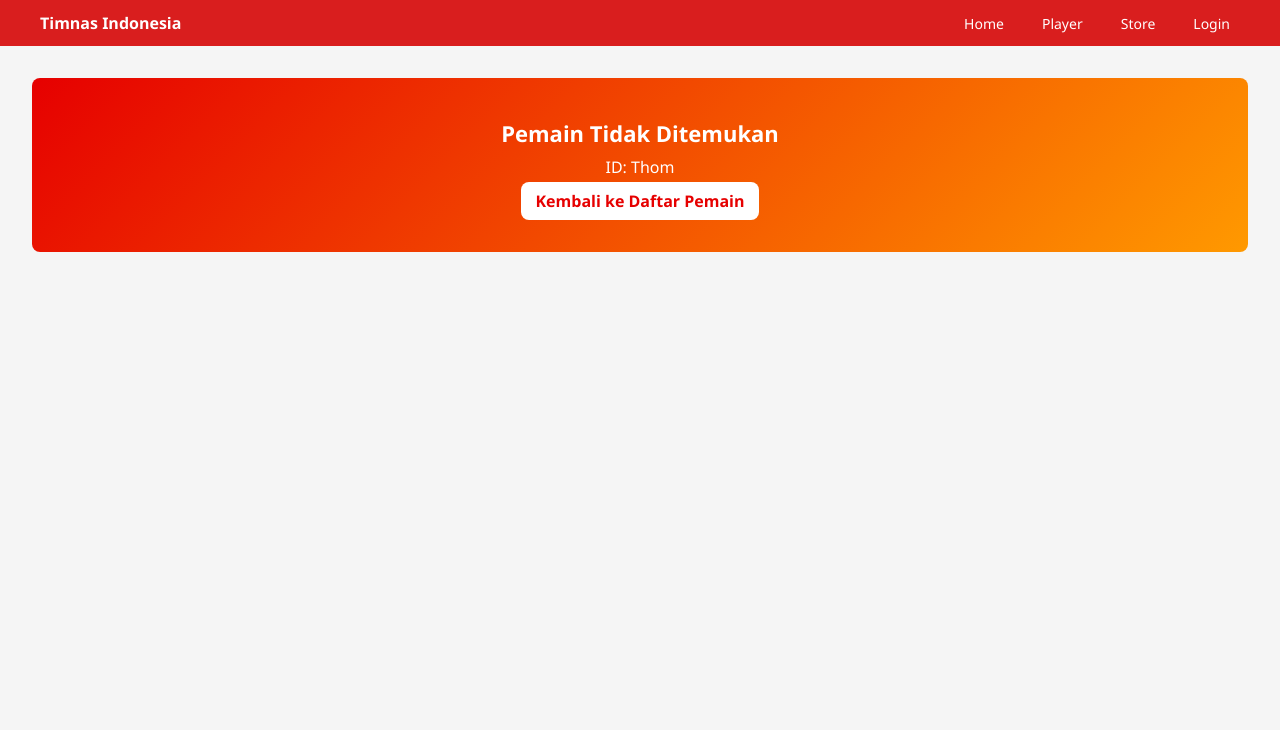
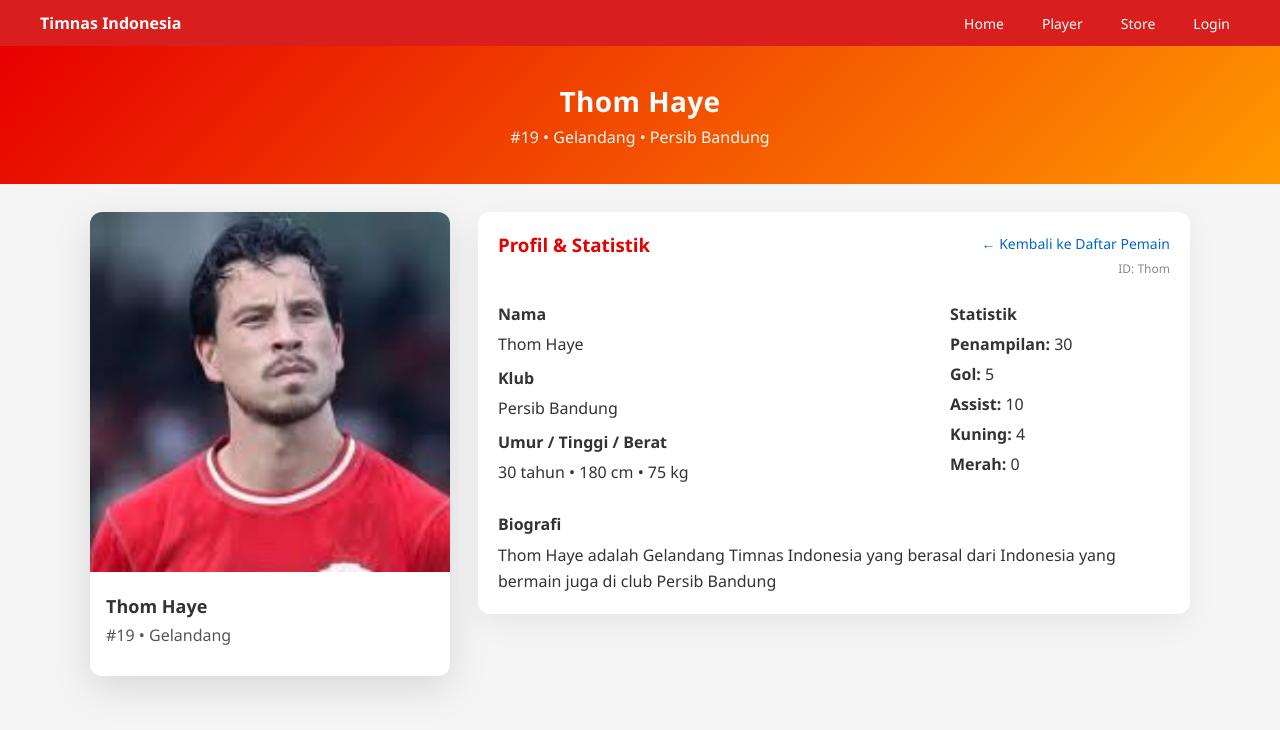
Before and after one commit to Farhanselifan/ProjectWebsiteTimnasKel9, a Next.js app in the folder my-next-app/: page /player/Thom in a window 1280 px wide. Shown: the top 730 px of the page. Built offline with nearby package versions, Linux system fonts and the light colour scheme.

Commit message:
final page detail pemain

```diff
--- a/my-next-app/app/player/[id]/page.tsx
+++ b/my-next-app/app/player/[id]/page.tsx
@@ -101,7 +101,7 @@ const PLAYERS: Player[] = [
       "Rizky Ridho adalah gelandang dengan visi permainan yang baik, kreator serangan dari lini tengah.",
     stats: { appearances: 30, goals: 5, assists: 10, yellowCards: 4, redCards: 0 },
   },
-    {
+  {
     id: "marteen",
     name: "Marteen Paes",
     number: 1,
@@ -115,7 +115,7 @@ const PLAYERS: Player[] = [
       "Marteen Paes adalah Kiper Timnas Indonesia yang berasal dari Amerika Serikat yang bermain juga di club FC Dallas.",
     stats: { appearances: 30, goals: 5, assists: 10, yellowCards: 4, redCards: 0 },
   },
-    {
+  {
     id: "ernando",
     name: "Ernando Ari",
     number: 12,
@@ -141,6 +141,258 @@ const PLAYERS: Player[] = [
     photo: "/images/players/Nadeo-Argawinata.jpg",
     bio:
       "Nadeo Argawinata adalah Kiper Timnas Indonesia yang berasal dari indonesia yang bermain juga di club Borneo Samarinda.",
+    stats: { appearances: 30, goals: 5, assists: 10, yellowCards: 4, redCards: 0 },
+  },
+  {
+    id: "kevin",
+    name: "Kevin Diks",
+    number: 2,
+    position: "Bek",
+    club: "Mönchengladbach",
+    age: 29,
+    height: "180 cm",
+    weight: "75 kg",
+    photo: "/images/players/Kevin-Diks.jpg",
+    bio:
+      "Kevin Diks adalah Bek Timnas Indonesia yang berasal dari Jerman yang bermain juga di club Mönchengladbach.",
+    stats: { appearances: 30, goals: 5, assists: 10, yellowCards: 4, redCards: 0 },
+  },
+  {
+    id: "jay",
+    name: "Jay Idzes",
+    number: 3,
+    position: "Bek",
+    club: "Sassuolo",
+    age: 25,
+    height: "180 cm",
+    weight: "75 kg",
+    photo: "/images/players/Jay-Idzez.jpg",
+    bio:
+      "Jay Idzes adalah Bek Timnas Indonesia yang berasal dari Italia yang bermain juga di club Sassuolo.",
+    stats: { appearances: 30, goals: 5, assists: 10, yellowCards: 4, redCards: 0 },
+  },
+  {
+    id: "jordi",
+    name: "Jordi Amat",
+    number: 4,
+    position: "Bek",
+    club: "Persija Jakarta.",
+    age: 33,
+    height: "180 cm",
+    weight: "75 kg",
+    photo: "/images/players/Jordi-Amat.jpg",
+    bio:
+      "Jordi Amat adalah Bek Timnas Indonesia yang berasal dari Indonesia yang bermain juga di club Persija Jakarta.",
+    stats: { appearances: 30, goals: 5, assists: 10, yellowCards: 4, redCards: 0 },
+  },
+  {
+    id: "sandy",
+    name: "Sandy Waish",
+    number: 6,
+    position: "Bek",
+    club: "Buriram United",
+    age: 30,
+    height: "180 cm",
+    weight: "75 kg",
+    photo: "/images/players/Sandy-Waish.jpg",
+    bio:
+      "Sandy Waish adalah Bek Timnas Indonesia yang berasal dari Thailand yang bermain juga di club Buriram United",
+    stats: { appearances: 30, goals: 5, assists: 10, yellowCards: 4, redCards: 0 },
+  },
+  {
+    id: "calvin",
+    name: "Calvin Verdonk",
+    number: 17,
+    position: "Bek",
+    club: "Lille",
+    age: 28,
+    height: "180 cm",
+    weight: "75 kg",
+    photo: "/images/players/Calvin-Verdonk.jpg",
+    bio:
+      "Calvin Verdonk adalah Bek Timnas Indonesia yang berasal dari Prancis yang bermain juga di club Lille",
+    stats: { appearances: 30, goals: 5, assists: 10, yellowCards: 4, redCards: 0 },
+  },
+  {
+    id: "shayne",
+    name: "Shayne Pattynama",
+    number: 20,
+    position: "Bek",
+    club: "Buriram United",
+    age: 27,
+    height: "180 cm",
+    weight: "75 kg",
+    photo: "/images/players/Shayne-Pattynama.jpg",
+    bio:
+      "Shayne Pattynama adalah Bek Timnas Indonesia yang berasal dari Thailand yang bermain juga di club Buriram United",
+    stats: { appearances: 30, goals: 5, assists: 10, yellowCards: 4, redCards: 0 },
+  },
+  {
+    id: "dean",
+    name: "Dean James",
+    number: 21,
+    position: "Bek",
+    club: "Go Ahead Eagles",
+    age: 25,
+    height: "180 cm",
+    weight: "75 kg",
+    photo: "/images/players/Dean-James.jpg",
+    bio:
+      "Dean James adalah Bek Timnas Indonesia yang berasal dari Belanda yang bermain juga di club Go Ahead Eagles",
+    stats: { appearances: 30, goals: 5, assists: 10, yellowCards: 4, redCards: 0 },
+  },
+  {
+    id: "joey",
+    name: "Joey Pelupessy",
+    number: 14,
+    position: "Gelandang",
+    club: "Lommel SK",
+    age: 32,
+    height: "180 cm",
+    weight: "75 kg",
+    photo: "/images/players/Joey-Pelupessy.jpg",
+    bio:
+      "Joey Pelupessy adalah Gelandang Timnas Indonesia yang berasal dari Belgia yang bermain juga di club Lommel SK",
+    stats: { appearances: 30, goals: 5, assists: 10, yellowCards: 4, redCards: 0 },
+  },
+  {
+    id: "ricky",
+    name: "Ricky Kambuaya",
+    number: 15,
+    position: "Gelandang",
+    club: "Dewa United Banten",
+    age: 29,
+    height: "180 cm",
+    weight: "75 kg",
+    photo: "/images/players/Ricky-Kambuaya.jpg",
+    bio:
+      "Ricky Kambuaya adalah Gelandang Timnas Indonesia yang berasal dari Indonesia yang bermain juga di club Dewa United Banten",
+    stats: { appearances: 30, goals: 5, assists: 10, yellowCards: 4, redCards: 0 },
+  },
+  {
+    id: "Thom",
+    name: "Thom Haye",
+    number: 19,
+    position: "Gelandang",
+    club: "Persib Bandung",
+    age: 30,
+    height: "180 cm",
+    weight: "75 kg",
+    photo: "/images/players/Thom-Haye.jpg",
+    bio:
+      "Thom Haye adalah Gelandang Timnas Indonesia yang berasal dari Indonesia yang bermain juga di club Persib Bandung",
+    stats: { appearances: 30, goals: 5, assists: 10, yellowCards: 4, redCards: 0 },
+  },
+  {
+    id: "nathan",
+    name: "Nathan Tjoe-A-On",
+    number: 22,
+    position: "Gelandang",
+    club: "Willem II",
+    age: 23,
+    height: "180 cm",
+    weight: "75 kg",
+    photo: "/images/players/Nathan-Tjoe-A-On.jpg",
+    bio:
+      "Nathan Tjoe-A-On adalah Gelandang Timnas Indonesia yang berasal dari Belanda yang bermain juga di club Willem II",
+    stats: { appearances: 30, goals: 5, assists: 10, yellowCards: 4, redCards: 0 },
+  },
+  {
+    id: "eliano",
+    name: "Eliano Reijnders",
+    number: 23,
+    position: "Gelandang",
+    club: "Persib Bandung",
+    age: 24,
+    height: "180 cm",
+    weight: "75 kg",
+    photo: "/images/players/Eliano-Reijnders.jpg",
+    bio:
+      "Eliano Reijnders adalah Gelandang Timnas Indonesia yang berasal dari Indonesia yang bermain juga di club Persib Bandung",
+    stats: { appearances: 30, goals: 5, assists: 10, yellowCards: 4, redCards: 0 },
+  },
+  {
+    id: "stefano",
+    name: "Stefano Lilipaly",
+    number: 8,
+    position: "Penyerang",
+    club: "Dewa United Banten",
+    age: 34,
+    height: "180 cm",
+    weight: "75 kg",
+    photo: "/images/players/Stefano-Lilipaly.jpg",
+    bio:
+      "Stefano Lilipaly adalah Gelandang Timnas Indonesia yang berasal dari Indonesia yang bermain juga di club Dewa United Banten",
+    stats: { appearances: 30, goals: 5, assists: 10, yellowCards: 4, redCards: 0 },
+  },
+  {
+    id: "ramadhan",
+    name: "Ramadhan Sananta",
+    number: 7,
+    position: "Penyerang",
+    club: "Brunei DPMM",
+    age: 22,
+    height: "180 cm",
+    weight: "75 kg",
+    photo: "/images/players/Ramadhan-Sananta.jpg",
+    bio:
+      "Ramadhan Sananta adalah Gelandang Timnas Indonesia yang berasal dari Brunei yang bermain juga di club Brunei DPMM",
+    stats: { appearances: 30, goals: 5, assists: 10, yellowCards: 4, redCards: 0 },
+  },
+  {
+    id: "miliano",
+    name: "Miliano Jonathans",
+    number: 9,
+    position: "Penyerang",
+    club: "Dewa United Banten",
+    age: 21,
+    height: "180 cm",
+    weight: "75 kg",
+    photo: "/images/players/Miliano-Jonathans.jpg",
+    bio:
+      "Miliano Jonathans adalah Gelandang Timnas Indonesia yang berasal dari Brunei yang bermain juga di club Dewa United Bante",
+    stats: { appearances: 30, goals: 5, assists: 10, yellowCards: 4, redCards: 0 },
+  },
+  {
+    id: "ole",
+    name: "Ole Romeny",
+    number: 10,
+    position: "Penyerang",
+    club: "Oxford United",
+    age: 25,
+    height: "180 cm",
+    weight: "75 kg",
+    photo: "/images/players/Ole-Romeny.jpg",
+    bio:
+      "Ole Romeny adalah Gelandang Timnas Indonesia yang berasal dari Inggris yang bermain juga di club Oxford United",
+    stats: { appearances: 30, goals: 5, assists: 10, yellowCards: 4, redCards: 0 },
+  },
+  {
+    id: "ragnar",
+    name: "Ragnar Oratmangoen",
+    number: 11,
+    position: "Penyerang",
+    club: "Dender EH",
+    age: 27,
+    height: "180 cm",
+    weight: "75 kg",
+    photo: "/images/players/Ragnar-Oratmangoen.jpg",
+    bio:
+      "Ragnar Oratmangoen adalah Gelandang Timnas Indonesia yang berasal dari Belgia yang bermain juga di club Dender EH",
+    stats: { appearances: 30, goals: 5, assists: 10, yellowCards: 4, redCards: 0 },
+  },
+  {
+    id: "mauro",
+    name: "	Mauro Zijlstra",
+    number: 13,
+    position: "Penyerang",
+    club: "Volendam",
+    age: 20,
+    height: "180 cm",
+    weight: "75 kg",
+    photo: "/images/players/Mauro-Zijlstra.jpg",
+    bio:
+      "	Mauro Zijlstra adalah Gelandang Timnas Indonesia yang berasal dari Belanda yang bermain juga di club Volendam",
     stats: { appearances: 30, goals: 5, assists: 10, yellowCards: 4, redCards: 0 },
   },
 ];
```
